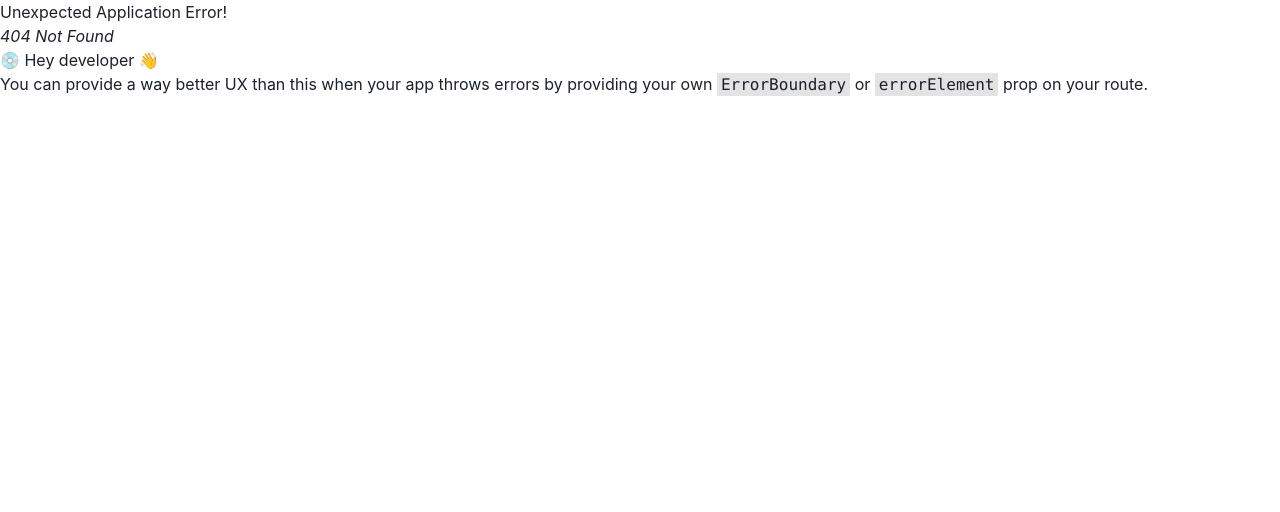
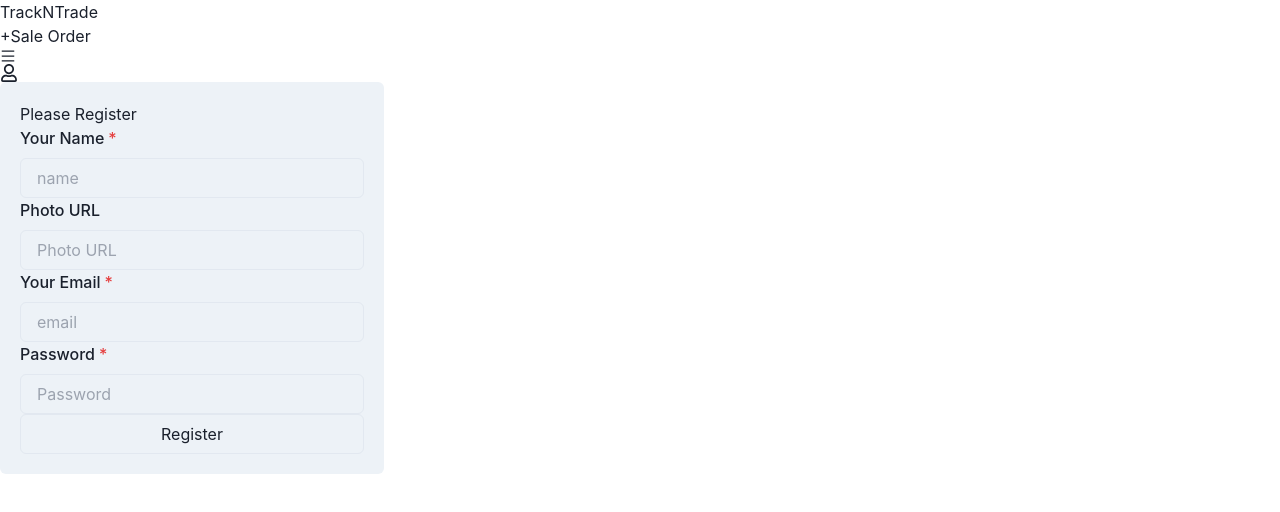
Before and after one commit to Rahim00001/TrackNTrade, a React (Vite) app: page /register in a window 1280 px wide. Before the commit this address had no page. Shown: the top 512 px of the page. Built offline with nearby package versions, Linux system fonts and the light colour scheme.

Commit message:
login and register form added

```diff
--- a/package.json
+++ b/package.json
@@ -18,6 +18,7 @@
     "match-sorter": "^6.3.4",
     "react": "^18.2.0",
     "react-dom": "^18.2.0",
+    "react-hook-form": "^7.51.5",
     "react-icons": "^5.2.1",
     "react-router-dom": "^6.23.1",
     "sort-by": "^1.2.0"
--- a/src/Components/Navbar/MenuDropdown.jsx
+++ b/src/Components/Navbar/MenuDropdown.jsx
@@ -46,10 +46,10 @@ const MenuDropdown = () => {
                             Login
                         </Link>
                         <Link
-                            to='/signup'
+                            to='/register'
                             className='px-4 py-3 hover:bg-neutral-100 transition font-semibold'
                         >
-                            Sign Up
+                            Register
                         </Link>
                     </div>
                 </div>
--- a/src/Layout/Main.jsx
+++ b/src/Layout/Main.jsx
@@ -5,7 +5,9 @@ const Main = () => {
     return (
         <div>
             <Navbar></Navbar>
-            <Outlet></Outlet>
+            <div className="pt-24 min-h-[calc(100vh-68px)]">
+                <Outlet></Outlet>
+            </div>
         </div>
     );
 };
--- /dev/null
+++ b/src/Pages/Login/Login.jsx
@@ -0,0 +1,79 @@
+import {
+    FormControl,
+    FormLabel,
+    Card,
+    Input,
+    CardBody,
+} from '@chakra-ui/react'
+// import { useContext } from "react";
+import { useForm } from "react-hook-form";
+// import { useNavigate } from "react-router-dom";
+const Login = () => {
+    const { register, handleSubmit, reset, formState: { errors } } = useForm();
+    // const { createUser, updateUserProfile } = useContext(AuthContext);
+    // const navigate = useNavigate();
+
+    const onSubmit = data => {
+        console.log(data)
+        reset()
+        // createUser(data.email, data.password)
+        //     .then(result => {
+        //         const loggedUser = result.user;
+        //         console.log(loggedUser);
+        //         updateUserProfile(data.name, data.photoURL)
+        //             .then(() => {
+        //                 console.log('user profile updated');
+        //                 reset();
+        //                 Swal.fire({
+        //                     title: "Success",
+        //                     text: "User Created Successfully",
+        //                     icon: "success"
+        //                 });
+        //                 navigate('/')
+        //             })
+        //             .catch(error => console.log(error))
+        //     })
+    };
+    return (
+        <div className='w-full h-[85vh] flex justify-center items-center'>
+            <Card maxW='sm' variant={'filled'} className='ml-5 p-5 w-full'>
+                <CardBody>
+                    <h1 className='text-center text-4xl font-bold mb-7'>Please Login</h1>
+                    <form onSubmit={handleSubmit(onSubmit)} className="card-body">
+                        <FormControl isRequired className='mb-3'>
+                            <FormLabel>Your Email</FormLabel>
+                            <Input type="email" focusBorderColor='lime' {...register("email", { required: true })} name="email" placeholder="email" />
+                            {errors.email && <span className="text-red-600">Email is required</span>}
+                        </FormControl>
+                        <FormControl isRequired>
+                            <FormLabel>Password</FormLabel>
+                            <Input type="password" {...register("password", {
+                                required: true,
+                                minLength: 6,
+                                maxLength: 20,
+                                pattern: /(?=.*[0-9])(?=.*[!@#$%^&*])(?=.*[a-z])(?=.*[A-Z])/
+                            })} focusBorderColor='lime' name="password" placeholder='Password' />
+                            {errors.password?.type === "required" && (
+                                <p className="text-red-600">Password is required</p>
+                            )}
+                            {errors.password?.type === "minLength" && (
+                                <p className="text-red-600">Password must be atleast 6 characters</p>
+                            )}
+                            {errors.password?.type === "maxLength" && (
+                                <p className="text-red-600">Password must be below 21 characters</p>
+                            )}
+                            {errors.password?.type === "pattern" && (
+                                <p className="text-red-600">Password must have one upperCase, one LowerCase, one Number and one Special characters</p>
+                            )}
+                        </FormControl>
+                        <FormControl className="form-control mt-6">
+                            <Input type="submit" value="Login" className="btn btn-primary" />
+                        </FormControl>
+                    </form>
+                </CardBody>
+            </Card>
+        </div>
+    );
+};
+
+export default Login;
--- /dev/null
+++ b/src/Pages/Register/Register.jsx
@@ -0,0 +1,62 @@
+import { Card, CardBody, FormControl, FormLabel, Input } from "@chakra-ui/react";
+import { useForm } from "react-hook-form";
+
+const Register = () => {
+    const { register, handleSubmit, reset, formState: { errors } } = useForm();
+    const onSubmit = data => {
+        console.log(data);
+        reset()
+    };
+    return (
+        <div className='w-full h-[85vh] flex justify-center items-center'>
+            <Card maxW='sm' variant={'filled'} className='ml-5 p-5 w-full'>
+                <CardBody>
+                    <h1 className='text-center text-4xl font-bold mb-7'>Please Register</h1>
+                    <form onSubmit={handleSubmit(onSubmit)} className="card-body">
+                        <FormControl isRequired className='mb-3'>
+                            <FormLabel>Your Name</FormLabel>
+                            <Input type="text" {...register("name", { required: true })} name="name" placeholder="name" />
+                            {errors.name && <span className="text-red-600">Name is required</span>}
+                        </FormControl>
+                        <FormControl className='mb-3'>
+                            <FormLabel>Photo URL</FormLabel>
+                            <Input type="text" {...register("photoURL", { required: true })} placeholder="Photo URL" />
+                            {errors.photoURL && <span className="text-red-600">Photo URL is required</span>}
+                        </FormControl>
+                        <FormControl isRequired className='mb-3'>
+                            <FormLabel>Your Email</FormLabel>
+                            <Input type="email" focusBorderColor='lime' {...register("email", { required: true })} name="email" placeholder="email" />
+                            {errors.email && <span className="text-red-600">Email is required</span>}
+                        </FormControl>
+                        <FormControl isRequired>
+                            <FormLabel>Password</FormLabel>
+                            <Input type="password" {...register("password", {
+                                required: true,
+                                minLength: 6,
+                                maxLength: 20,
+                                pattern: /(?=.*[0-9])(?=.*[!@#$%^&*])(?=.*[a-z])(?=.*[A-Z])/
+                            })} focusBorderColor='lime' name="password" placeholder='Password' />
+                            {errors.password?.type === "required" && (
+                                <p className="text-red-600">Password is required</p>
+                            )}
+                            {errors.password?.type === "minLength" && (
+                                <p className="text-red-600">Password must be atleast 6 characters</p>
+                            )}
+                            {errors.password?.type === "maxLength" && (
+                                <p className="text-red-600">Password must be below 21 characters</p>
+                            )}
+                            {errors.password?.type === "pattern" && (
+                                <p className="text-red-600">Password must have one upperCase, one LowerCase, one Number and one Special characters</p>
+                            )}
+                        </FormControl>
+                        <FormControl className="form-control mt-6">
+                            <Input type="submit" value="Register" className="btn btn-primary" />
+                        </FormControl>
+                    </form>
+                </CardBody>
+            </Card>
+        </div>
+    );
+};
+
+export default Register;
```
Also changed, not shown: src/main.jsx (+11 -1 lines), src/Pages/Home/Home.jsx (renamed from src/Components/Home/Home.jsx), 1 other file (tests, documents, lock files or other folders).
